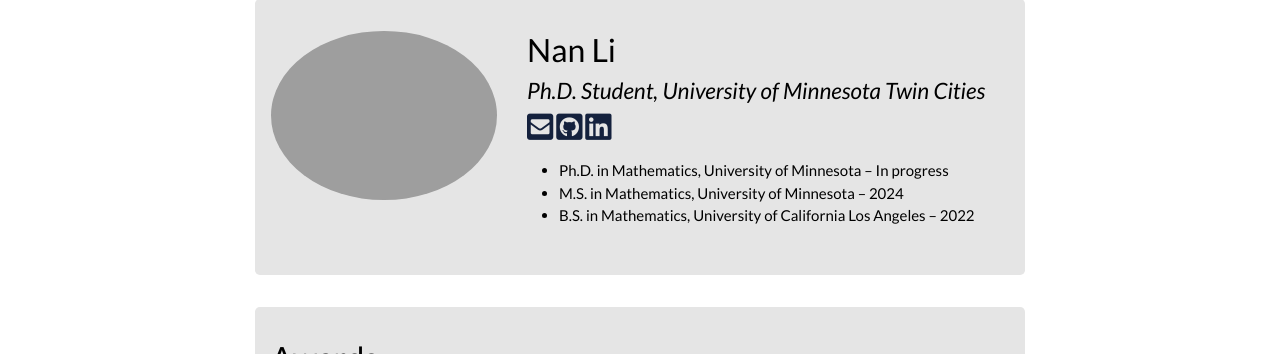
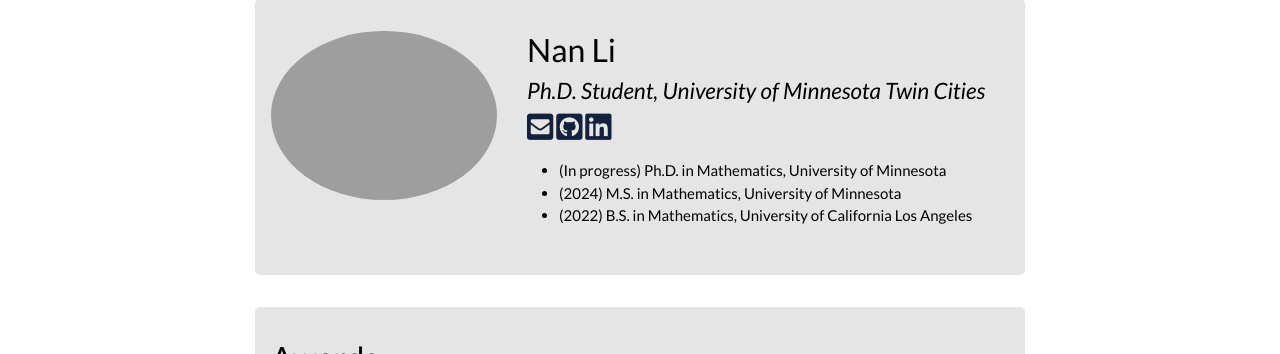
Before and after one commit to eigennan/eigennan.github.io, a Jekyll site: the page built from _pages/about.md, in a window 1280 px wide. Shown: the part 150-504 px from the top of the page. Built offline with Jekyll 4.4.1, drawn with Linux system fonts in a browser that asks for light colours; a style sheet for code colours, icons or effects is not loaded.

Commit message:
Update pi.yml

```diff
--- a/_data/pi.yml
+++ b/_data/pi.yml
@@ -10,9 +10,9 @@
   # Change the items in "education" you have (up to 6)
   education:
     [
-      "Ph.D. in Mathematics, University of Minnesota - In progress",
-      "M.S. in Mathematics, University of Minnesota - 2024",
-      "B.S. in Mathematics, University of California Los Angeles - 2022"
+      "(In progress) Ph.D. in Mathematics, University of Minnesota",
+      "(2024) M.S. in Mathematics, University of Minnesota",
+      "(2022) B.S. in Mathematics, University of California Los Angeles"
     ]
 
   educationshort:
```
